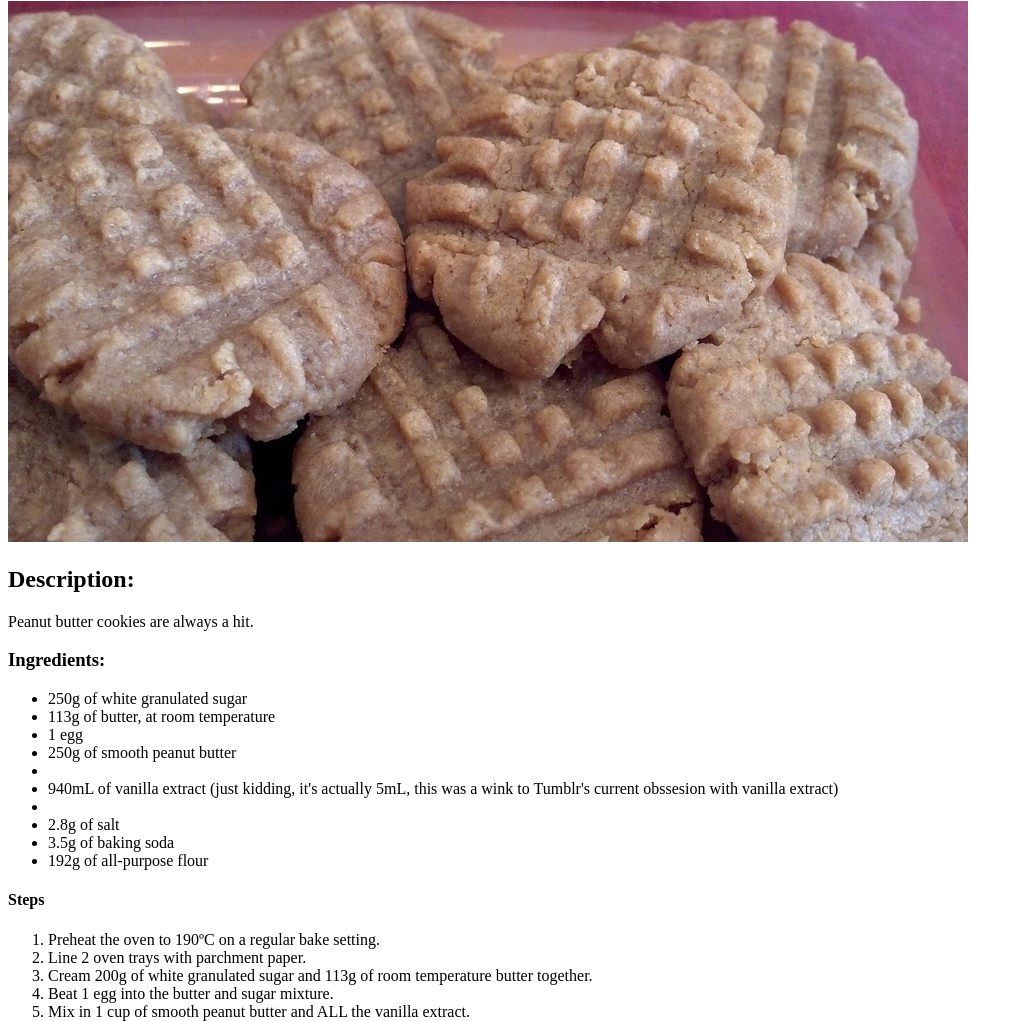
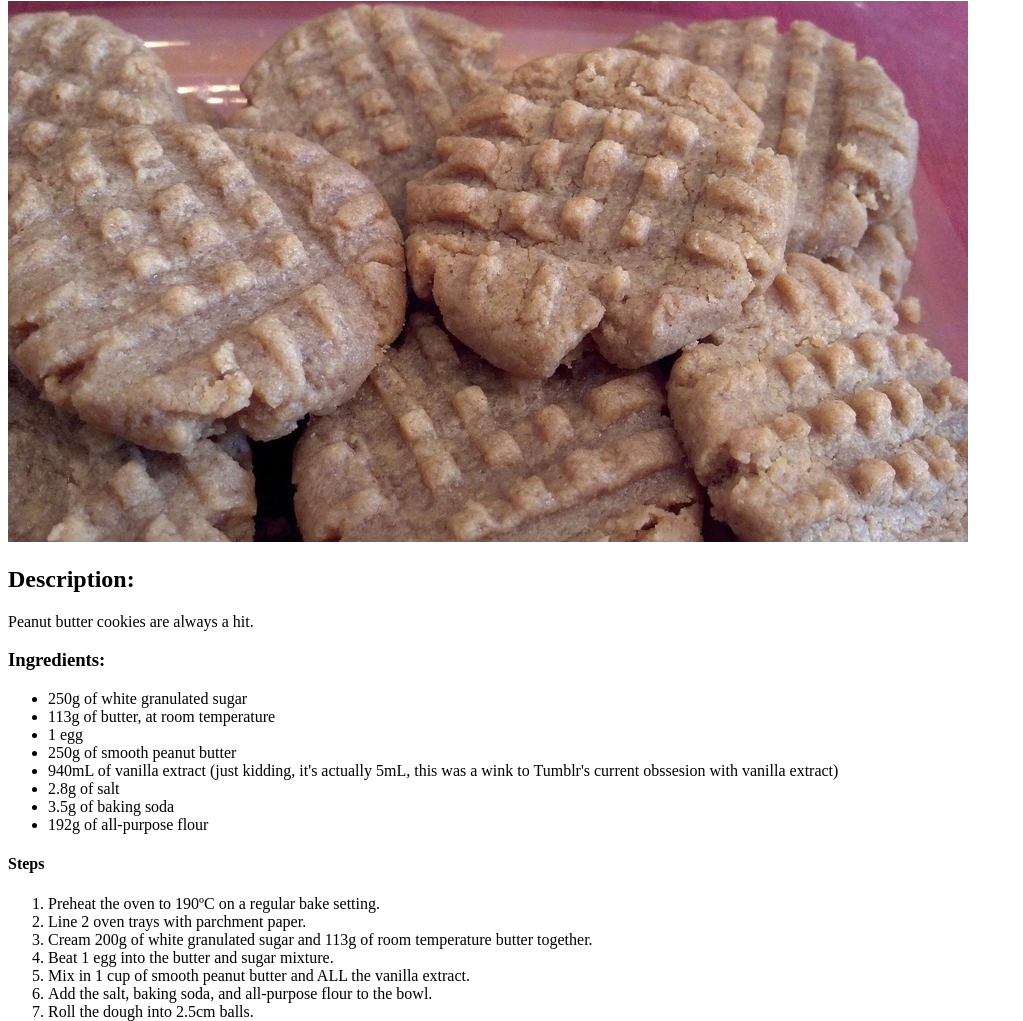
Before and after one commit to insodel/odin-recipes, a plain HTML site: page recipes/peanut-butter.html in a window 1280 px wide. Shown: the part 79-1100 px from the top of the page, without its empty margins (0-1023 px from the left). Drawn offline with Linux system fonts and the light colour scheme.

Commit message:
Corrected some errors like unclosed tags

```diff
--- a/recipes/peanut-butter.html
+++ b/recipes/peanut-butter.html
@@ -17,8 +17,8 @@
 	<li>250g of white granulated sugar</li>
 	<li>113g of butter, at room temperature</li>
 	<li>1 egg</li>
-	<li>250g of smooth peanut butter<li>
-	<li>940mL of vanilla extract (just kidding, it's actually 5mL, this was a wink to Tumblr's current obssesion with vanilla extract)<li>
+	<li>250g of smooth peanut butter</li>
+	<li>940mL of vanilla extract (just kidding, it's actually 5mL, this was a wink to Tumblr's current obssesion with vanilla extract)</li>
 	<li>2.8g of salt</li>
 	<li>3.5g of baking soda</li>
 	<li>192g of all-purpose flour</li>
```
